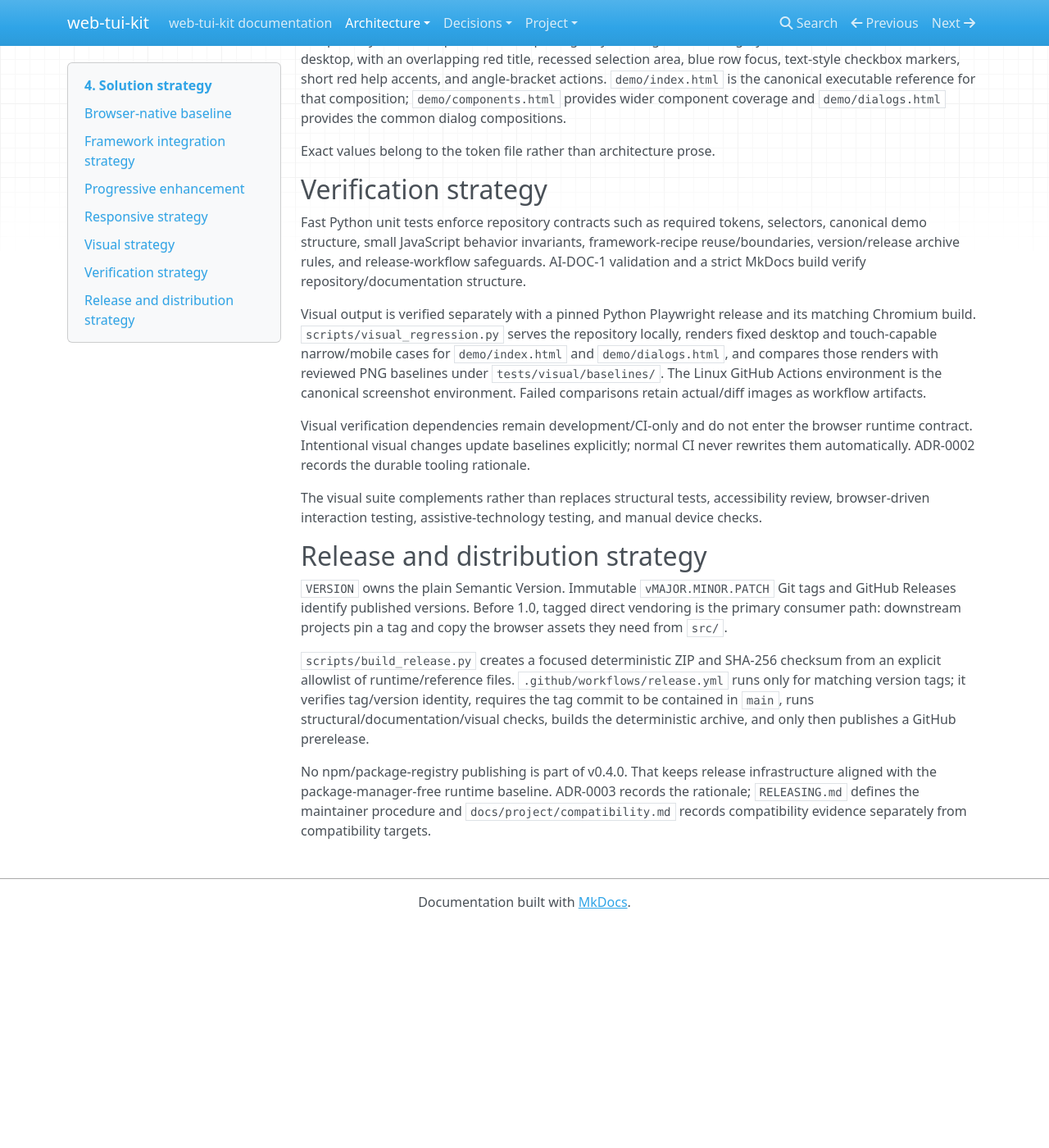
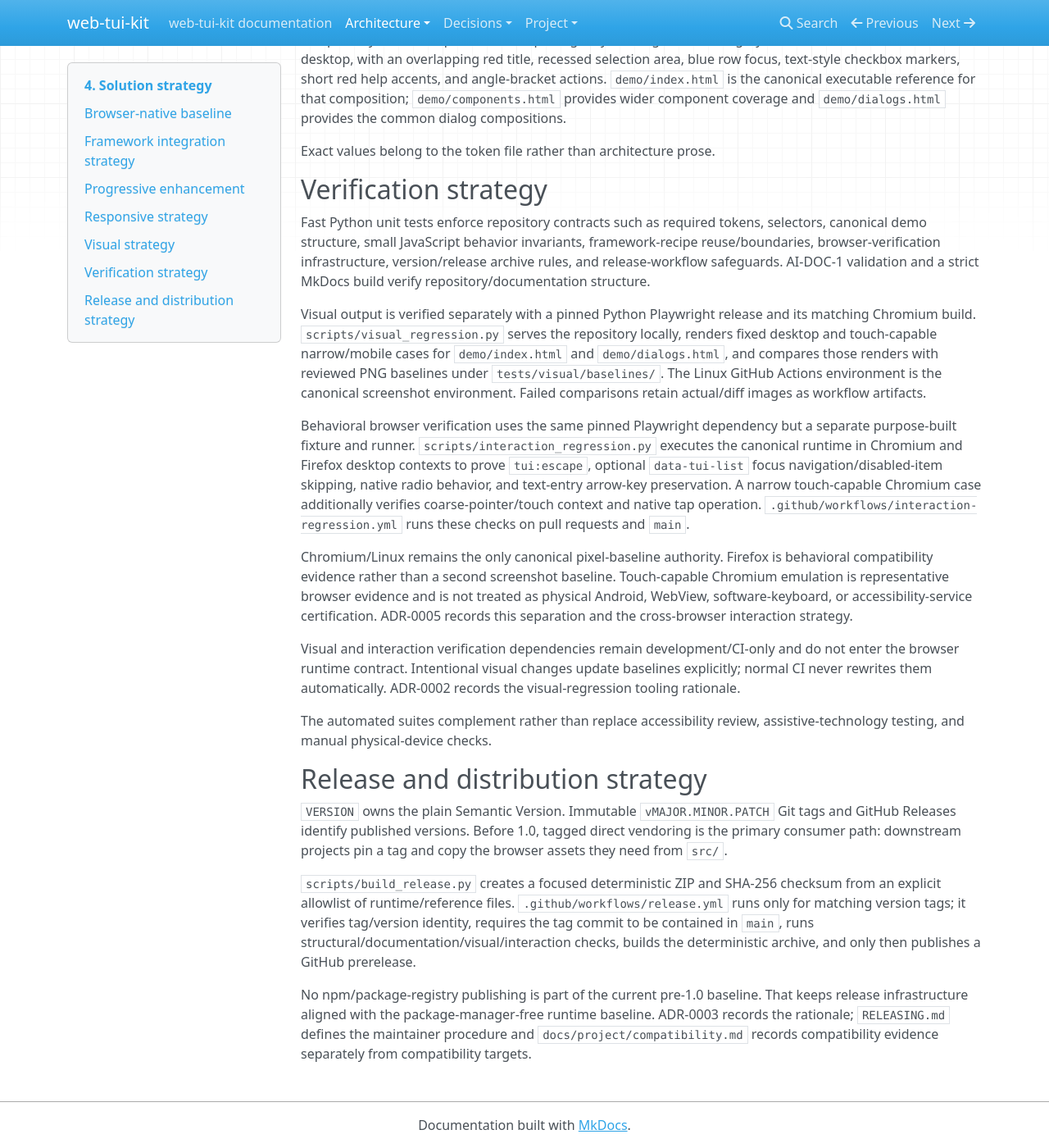
Before and after one commit to 1990jk1990/web-tui-kit, an MkDocs documentation site: the page built from docs/architecture/04-solution-strategy.md, in a window 1280 px wide and 1400 px high, scrolled down 970 px. Shown: the whole window at 82% size. Built offline with MkDocs 1.6.1, drawn with Linux system fonts in a browser that asks for light colours; nearby versions of some CDN libraries; before the commit the page ends 2098 px from its top, so only the background shows below that.

Commit message:
docs: extend verification architecture for browser interactions

```diff
--- a/docs/architecture/04-solution-strategy.md
+++ b/docs/architecture/04-solution-strategy.md
@@ -30,18 +30,22 @@ Exact values belong to the token file rather than architecture prose.
 
 ## Verification strategy
 
-Fast Python unit tests enforce repository contracts such as required tokens, selectors, canonical demo structure, small JavaScript behavior invariants, framework-recipe reuse/boundaries, version/release archive rules, and release-workflow safeguards. AI-DOC-1 validation and a strict MkDocs build verify repository/documentation structure.
+Fast Python unit tests enforce repository contracts such as required tokens, selectors, canonical demo structure, small JavaScript behavior invariants, framework-recipe reuse/boundaries, browser-verification infrastructure, version/release archive rules, and release-workflow safeguards. AI-DOC-1 validation and a strict MkDocs build verify repository/documentation structure.
 
 Visual output is verified separately with a pinned Python Playwright release and its matching Chromium build. `scripts/visual_regression.py` serves the repository locally, renders fixed desktop and touch-capable narrow/mobile cases for `demo/index.html` and `demo/dialogs.html`, and compares those renders with reviewed PNG baselines under `tests/visual/baselines/`. The Linux GitHub Actions environment is the canonical screenshot environment. Failed comparisons retain actual/diff images as workflow artifacts.
 
-Visual verification dependencies remain development/CI-only and do not enter the browser runtime contract. Intentional visual changes update baselines explicitly; normal CI never rewrites them automatically. ADR-0002 records the durable tooling rationale.
+Behavioral browser verification uses the same pinned Playwright dependency but a separate purpose-built fixture and runner. `scripts/interaction_regression.py` executes the canonical runtime in Chromium and Firefox desktop contexts to prove `tui:escape`, optional `data-tui-list` focus navigation/disabled-item skipping, native radio behavior, and text-entry arrow-key preservation. A narrow touch-capable Chromium case additionally verifies coarse-pointer/touch context and native tap operation. `.github/workflows/interaction-regression.yml` runs these checks on pull requests and `main`.
 
-The visual suite complements rather than replaces structural tests, accessibility review, browser-driven interaction testing, assistive-technology testing, and manual device checks.
+Chromium/Linux remains the only canonical pixel-baseline authority. Firefox is behavioral compatibility evidence rather than a second screenshot baseline. Touch-capable Chromium emulation is representative browser evidence and is not treated as physical Android, WebView, software-keyboard, or accessibility-service certification. ADR-0005 records this separation and the cross-browser interaction strategy.
+
+Visual and interaction verification dependencies remain development/CI-only and do not enter the browser runtime contract. Intentional visual changes update baselines explicitly; normal CI never rewrites them automatically. ADR-0002 records the visual-regression tooling rationale.
+
+The automated suites complement rather than replace accessibility review, assistive-technology testing, and manual physical-device checks.
 
 ## Release and distribution strategy
 
 `VERSION` owns the plain Semantic Version. Immutable `vMAJOR.MINOR.PATCH` Git tags and GitHub Releases identify published versions. Before 1.0, tagged direct vendoring is the primary consumer path: downstream projects pin a tag and copy the browser assets they need from `src/`.
 
-`scripts/build_release.py` creates a focused deterministic ZIP and SHA-256 checksum from an explicit allowlist of runtime/reference files. `.github/workflows/release.yml` runs only for matching version tags; it verifies tag/version identity, requires the tag commit to be contained in `main`, runs structural/documentation/visual checks, builds the deterministic archive, and only then publishes a GitHub prerelease.
+`scripts/build_release.py` creates a focused deterministic ZIP and SHA-256 checksum from an explicit allowlist of runtime/reference files. `.github/workflows/release.yml` runs only for matching version tags; it verifies tag/version identity, requires the tag commit to be contained in `main`, runs structural/documentation/visual/interaction checks, builds the deterministic archive, and only then publishes a GitHub prerelease.
 
-No npm/package-registry publishing is part of v0.4.0. That keeps release infrastructure aligned with the package-manager-free runtime baseline. ADR-0003 records the rationale; `RELEASING.md` defines the maintainer procedure and `docs/project/compatibility.md` records compatibility evidence separately from compatibility targets.
+No npm/package-registry publishing is part of the current pre-1.0 baseline. That keeps release infrastructure aligned with the package-manager-free runtime baseline. ADR-0003 records the rationale; `RELEASING.md` defines the maintainer procedure and `docs/project/compatibility.md` records compatibility evidence separately from compatibility targets.
```
